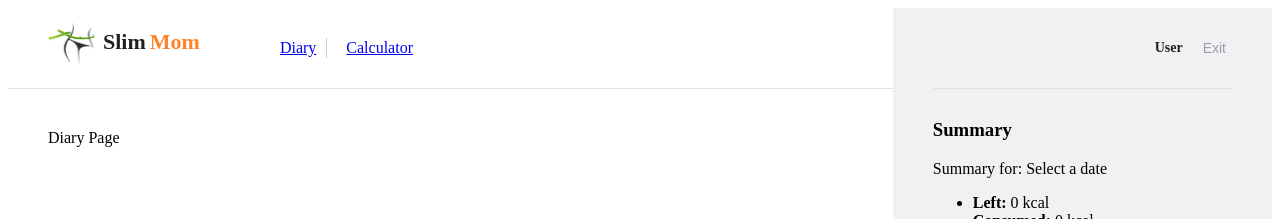
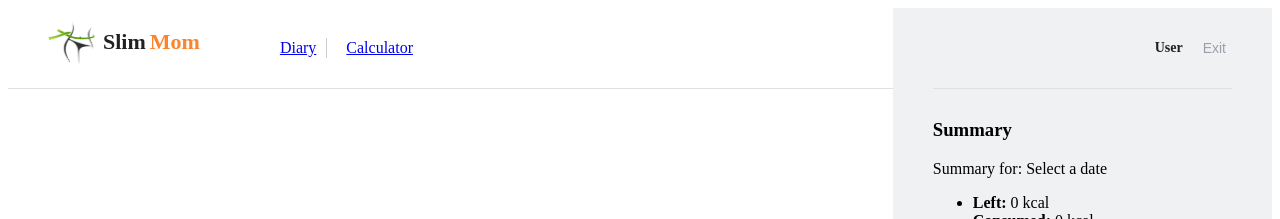
Before and after one commit to Egemen-Yilmaz/slim-moms, a React (Vite) app in the folder frontend/: page /diary in a window 1280 px wide. Shown: the top 219 px of the page. Built offline with nearby package versions, Linux system fonts and the light colour scheme; sample sign-in values are in the browser's storage.

Commit message:
feat(diary): initialize diary page with base components

```diff
--- /dev/null
+++ b/frontend/src/components/diary/DiaryDateCalendar/DiaryDateCalendar.jsx
@@ -0,0 +1 @@
+export default function DiaryDateCalendar() {}
--- /dev/null
+++ b/frontend/src/components/diary/DiaryProductsList/DiaryProductsList.jsx
@@ -0,0 +1 @@
+export default function DiaryProductsList() {}
--- /dev/null
+++ b/frontend/src/components/forms/DiaryAddProductForm/DiaryAddProductForm.jsx
@@ -0,0 +1 @@
+export default function DiaryAddProductForm() {}
--- a/frontend/src/layouts/PublicLayout/PublicLayout.jsx
+++ b/frontend/src/layouts/PublicLayout/PublicLayout.jsx
@@ -1,5 +1,5 @@
 import { Outlet } from "react-router-dom";
-import Header from "../Header/Header";
+import Header from "../../components/Header/Header.jsx";
 
 import css from "./PublicLayout.module.css";
 
--- a/frontend/src/pages/DiaryPage/DiaryPage.jsx
+++ b/frontend/src/pages/DiaryPage/DiaryPage.jsx
@@ -1,3 +1,40 @@
+import { useState } from "react";
+
+import DiaryDateCalendar from "../../components/diary/DiaryDateCalendar/DiaryDateCalendar";
+import DiaryAddProductForm from "../../components/forms/DiaryAddProductForm/DiaryAddProductForm";
+import DiaryProductsList from "../../components/diary/DiaryProductsList/DiaryProductsList";
+
+import css from "./DiaryPage.module.css";
+
 export default function DiaryPage() {
-  return <div>Diary Page</div>;
+  const [selectedDate, setSelectedDate] = useState(new Date());
+
+  const [refresh, setRefresh] = useState(false);
+
+  const triggerRefresh = () => {
+    setRefresh((prev) => !prev);
+  };
+
+  return (
+    <div className={css.page}>
+      {/* DATE SELECTOR */}
+      <DiaryDateCalendar
+        selectedDate={selectedDate}
+        setSelectedDate={setSelectedDate}
+      />
+
+      {/* ADD PRODUCT */}
+      <DiaryAddProductForm
+        selectedDate={selectedDate}
+        onSuccess={triggerRefresh}
+      />
+
+      {/* LIST */}
+      <DiaryProductsList
+        selectedDate={selectedDate}
+        refresh={refresh}
+        onChange={triggerRefresh}
+      />
+    </div>
+  );
 }
--- a/frontend/src/pages/DiaryPage/DiaryPage.module.css
+++ b/frontend/src/pages/DiaryPage/DiaryPage.module.css
@@ -0,0 +1,6 @@
+.page {
+  padding: 20px;
+  display: flex;
+  flex-direction: column;
+  gap: 20px;
+}
```
